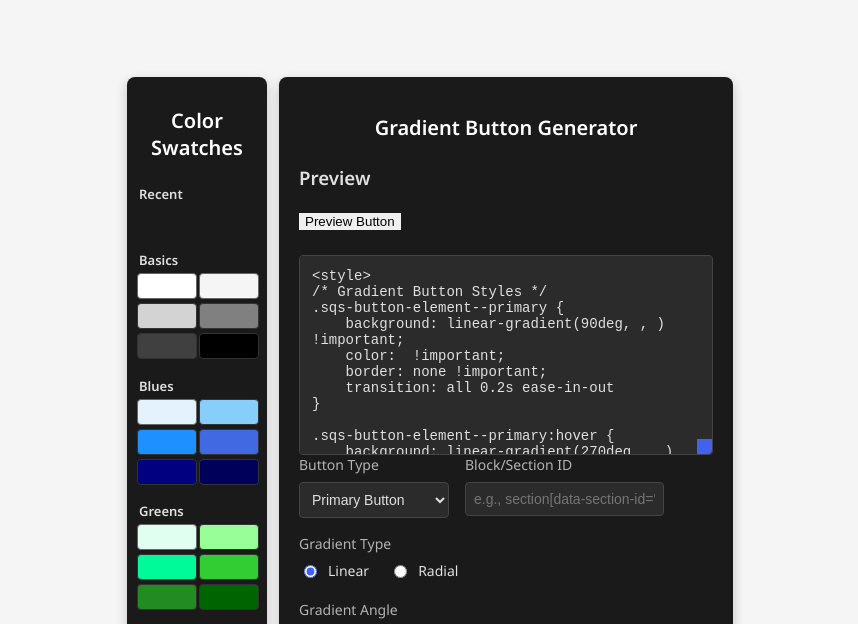
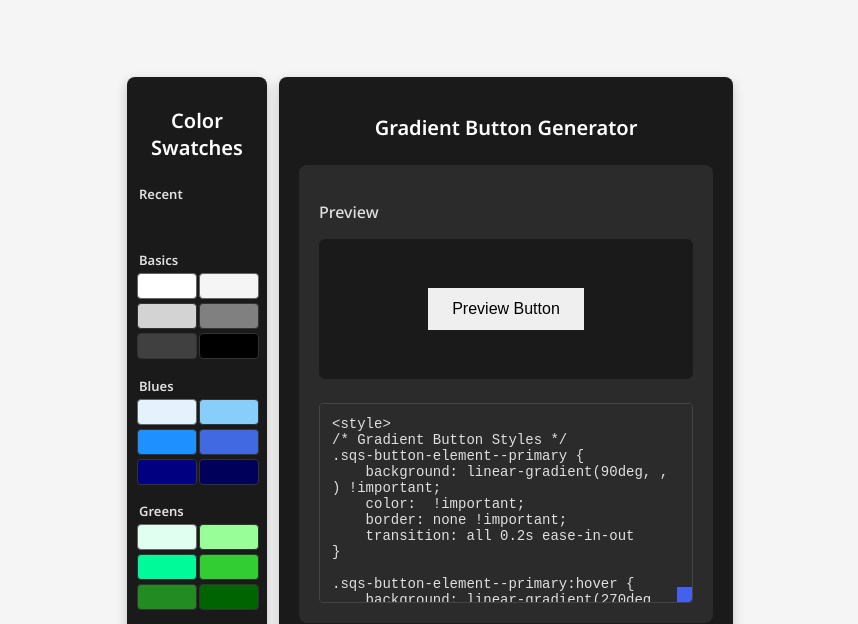
Before and after one commit to prismplugin/squarespace-gradient-button-generator, a plain HTML site: page index.html in a window 1280 px wide. Shown: the part 119-743 px from the top of the page, without its empty margins (210-1068 px from the left). Drawn offline with Linux system fonts and the light colour scheme.

Commit message:
Update style.css

```diff
--- a/style.css
+++ b/style.css
@@ -200,6 +200,39 @@ body {
     }
 }
 
+.gbg-preview-section {
+    background: #2b2b2b;
+    border-radius: 8px;
+    padding: 20px;
+    margin-bottom: 24px;
+    text-align: center;
+}
+
+.gbg-section-title {
+    color: #e0e0e0;
+    font-size: 16px;
+    font-weight: 500;
+    margin-bottom: 16px;
+    text-align: left;
+}
+
+.gbg-preview-container {
+    min-height: 100px;
+    display: flex;
+    align-items: center;
+    justify-content: center;
+    background: #1a1a1a;
+    border-radius: 6px;
+    padding: 20px;
+    margin-bottom: 20px;
+}
+
+.gbg-preview-button {
+    min-width: 150px;
+    padding: 12px 24px;
+    font-size: 16px;
+    transition: all 0.2s ease-in-out;
+}
 /* Grid Layouts */
 .gbg-gradient-colors-grid,
 .gbg-unified-grid,
```
